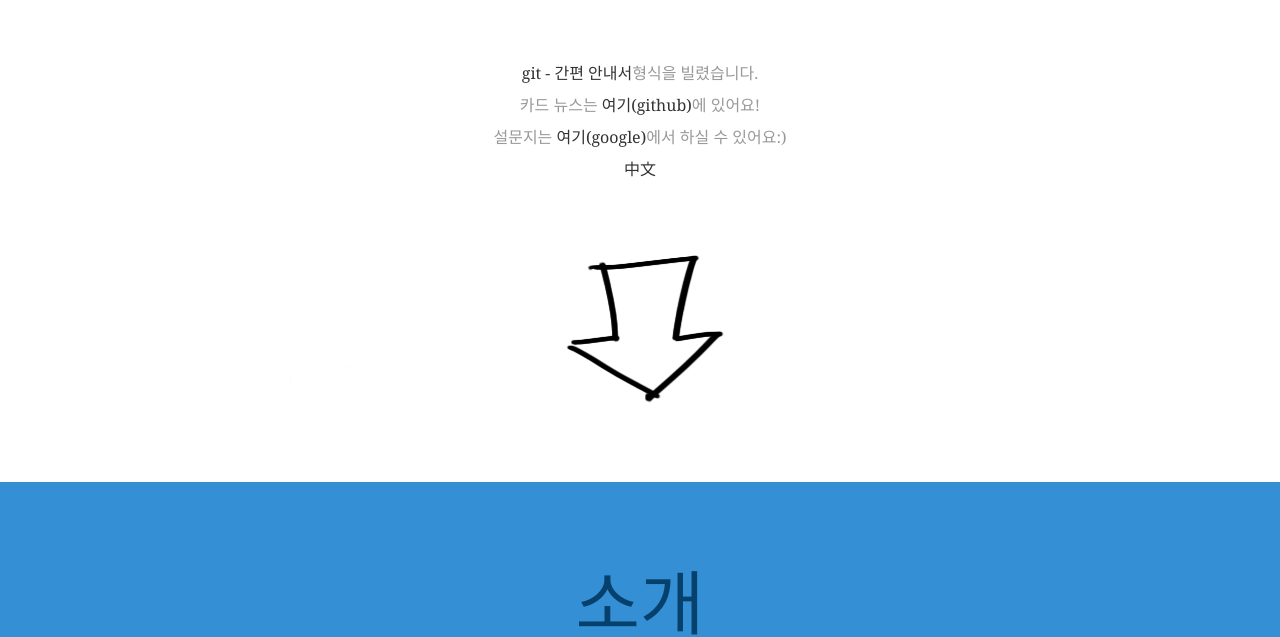
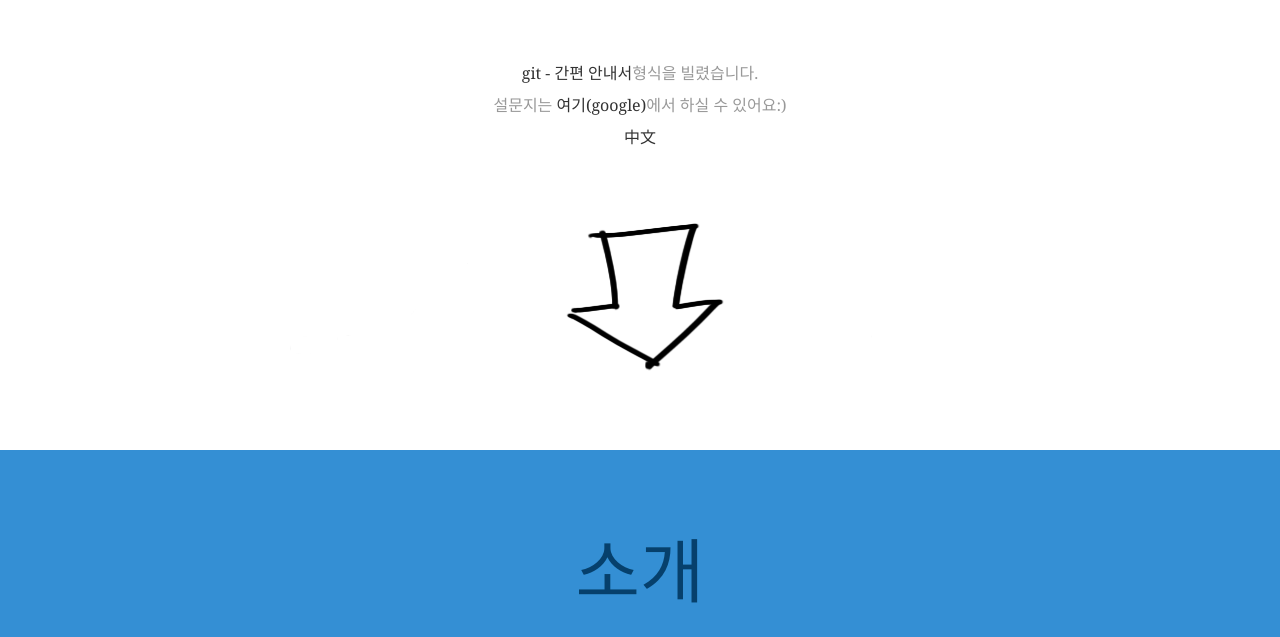
Before and after one commit to to-go-cups/to-go-cups.github.io, a plain HTML site: page index.html in a window 1280 px wide. Shown: the part 5947-6584 px from the top of the page. Drawn offline with nearby package versions, Linux system fonts and the light colour scheme; a web font is replaced by a local one.

Commit message:
revise-final

```diff
--- a/index.html
+++ b/index.html
@@ -79,7 +79,6 @@
 			</p>
 			<p class="meta">
 				<a href="https://rogerdudler.github.io/git-guide/index.ko.html">git - 간편 안내서</a>형식을 빌렸습니다.<br />
-				카드 뉴스는  <a href="https://github.com/rogerdudler/git-guide/issues">여기(github)</a>에 있어요!<br />
 				설문지는 <a href="https://forms.gle/ZEASnToSCh6CgFPS8">여기(google)</a>에서 하실 수 있어요:)<br />
 				<a href="index.zh.html">中文</a><br />
 			</p>
```
